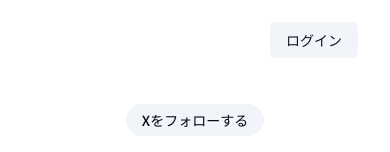
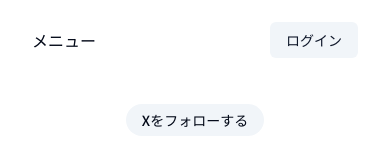
Before and after one commit to ryuta09/post-writer-app, a Next.js app: page / in a window 390 px wide. Shown: the top 152 px of the page. Built offline with nearby package versions, Linux system fonts and the light colour scheme.

Commit message:
feat: モバイルナビゲーションの作成

```diff
--- a/components/MainNav.tsx
+++ b/components/MainNav.tsx
@@ -1,10 +1,14 @@
+"use client";
 import { NavItem } from "@/types";
 import Link from "next/link";
+import MobileNav from "./MobileNav";
+import { useState } from "react";
 interface MainNavProps {
-  items?: NavItem[];
+  items: NavItem[];
   children?: React.ReactNode;
 }
 export default function MainNav({ items }: MainNavProps) {
+  const [showMobileMenu, setShowMobileMenu] = useState<boolean>(false);
   return (
     <>
       <div className="flex items-center md:gap-10">
@@ -14,7 +18,7 @@
         <nav className="md:flex gap-6 hidden">
           {items?.map((item, index) => (
             <Link
-            key={index}
+              key={index}
               href={item.href}
               className="text-lg sm:text-sm font-medium hover:text-foreground/80"
             >
@@ -22,6 +26,13 @@
             </Link>
           ))}
         </nav>
+        <button
+          className="md:hidden"
+          onClick={() => setShowMobileMenu(!showMobileMenu)}
+        >
+          <span>メニュー</span>
+        </button>
+        {showMobileMenu && <MobileNav items={items}/>}
       </div>
     </>
   );
--- /dev/null
+++ b/components/MobileNav.tsx
@@ -0,0 +1,26 @@
+import { siteConfig } from "@/config/site";
+import { NavItem } from "@/types";
+import Link from "next/link";
+interface MobileNavProps {
+  items: NavItem[];
+}
+export default function MobileNav({ items }: MobileNavProps) {
+  return (
+    <>
+      <div className="fixed top-16 inset-0 z-50 p-6 shadow-md md:hidden animate-in slide-in-from-bottom-80">
+        <div className="grid gap-6 bg-white p-4 text-popover-foreground shadow-md">
+          <Link href={"/"} className="font-bold">
+            {siteConfig.name}
+          </Link>
+          <nav className="text-sm flex gap-4">
+            {items.map((item, index) => (
+              <Link key={index} href={item.href}>
+                {item.title}
+              </Link>
+            ))}
+          </nav>
+        </div>
+      </div>
+    </>
+  );
+}
```
